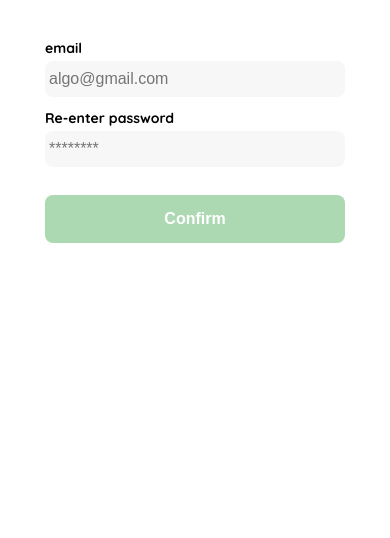
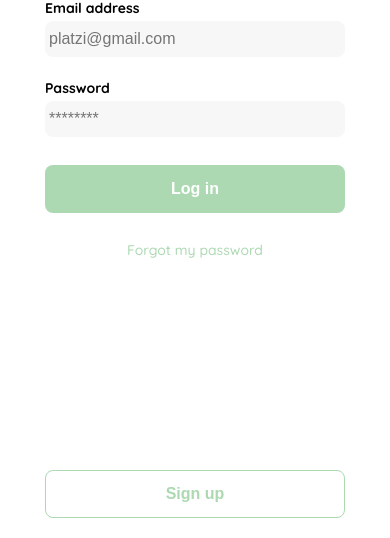
Before and after one commit to alfredomtzg/frontend-practico, a website: page clase3.html in a window 390 px wide. Shown: the part 306-844 px from the top of the page. Drawn offline with Linux system fonts and the light colour scheme.

Commit message:
[Update] create login page

```diff
--- a/clase3.html
+++ b/clase3.html
@@ -49,22 +49,17 @@
           justify-self: center;
           display: none;
         }
-    .title {
-      font-size: var(--lg);
-      margin-bottom: 12px;
-      text-align: center;
-    }
-    .subtitle {
-      color: var(--very-light-pink);
-      font-size: var(--md);
-      font-weight: 300;
-      margin-top: 0;
-      margin-bottom: 32px;
-      text-align: center;
-    }
+
         .form {
           display: flex;
           flex-direction: column;
+        }
+        .form a {
+          color: var(--hospital-green);
+          font-size: var(--sm);
+          text-align: center;
+          text-decoration: none;
+          margin-bottom: 52px;
         }
         .label {
           font-size: var(--sm);
@@ -80,11 +75,25 @@
           padding: 4px;
           margin-bottom: 12px;
         }
+        .input-email {
+          margin-bottom: 22px;
+        }
         .primary-button {
           background-color: var(--hospital-green);
           border: none;
           border-radius: 8px;
           color: var(--white);
+          width: 100%;
+          cursor: pointer;
+          font-size: var(--md);
+          font-weight: bold;
+          height: 48px;
+        }
+        .secondary-button {
+          background-color: var(--white);
+          border: 1px solid var(--hospital-green);
+          border-radius: 8px;
+          color: var(--hospital-green);
           width: 100%;
           cursor: pointer;
           font-size: var(--md);
@@ -99,6 +108,11 @@
           .logo {
             display: block;
           }
+          .signup-button {
+            position: absolute;
+            bottom: 20px;
+            width: inherit;
+          }
         }
   </style>
   <body>
@@ -106,28 +120,29 @@
       <div class="form-container">
         <img src="./logos/logo_yard_sale.svg" alt="logo" class="logo" />
 
-
         <form action="" class="form">
-          <label for="email" class="label">email</label>
+          <label for="email" class="label">Email address</label>
           <input
             type="text"
             id="email"
-            placeholder="algo@gmail.com"
-            class="input input-password"
+            placeholder="platzi@gmail.com"
+            class="input input-email"
           />
-          <label for="new-password" class="label">Re-enter password</label>
+          <label for="password" class="label">Password</label>
           <input
             type="password"
-            id="new-password"
+            id="password"
             placeholder="********"
             class="input input-password"
           />
           <input
             type="submit"
-            value="Confirm"
+            value="Log in"
             class="primary-button login-button"
           />
+          <a href="/">Forgot my password</a>
         </form>
+        <button class="secondary-button signup-button">Sign up</button>
       </div>
     </section>
   </body>
```
Lines whose indentation alone changed are shown as unchanged.
